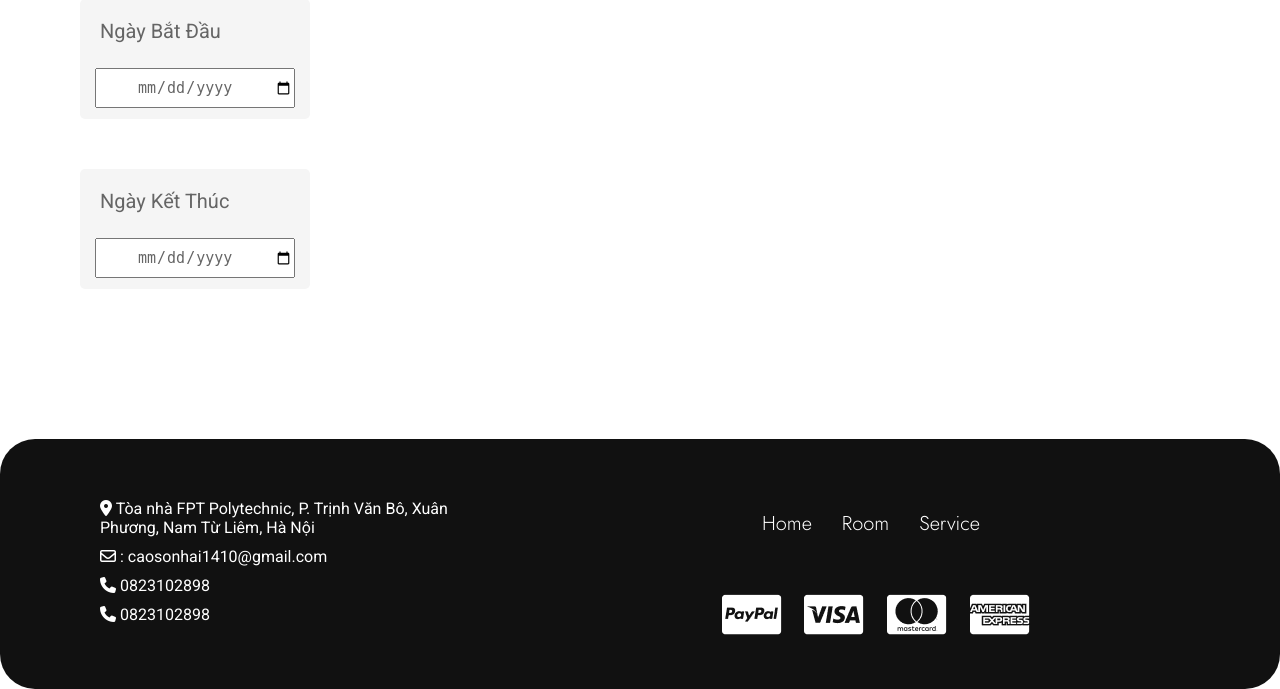
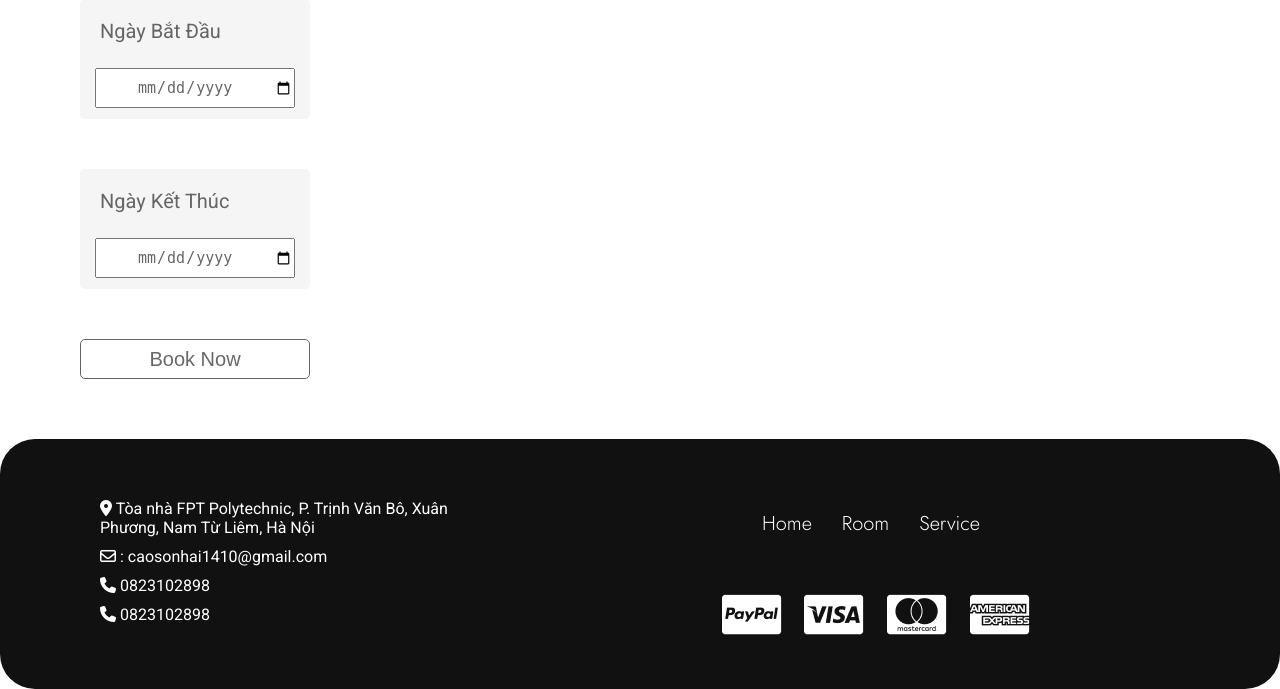
Before and after one commit to anynomous1115/Du_an_1_nhom_3, a PHP site: page /index.php?act=search in a window 1280 px wide. Shown: the part 736-1425 px from the top of the page. Run offline with PHP 8.4, Linux system fonts and the light colour scheme; data that the repository does not hold is empty.

Commit message:
haics1115

```diff
--- a/model/content/css/search.css
+++ b/model/content/css/search.css
@@ -82,19 +82,20 @@
 .checkIn .input,
 .checkOut .input {
     padding-left: 15px;
+
 }
 
 .saerch_btn .btn {
     margin-top: 50px;
+
 }
 
 .saerch_btn input {
-    width: 200px;
+    width: 230px;
     height: 40px;
     border-radius: 5px;
-    border-style: none;
-    padding-top: 10px;
-    color: #FFFFFF;
+
+    border: #656565 solid 1px;
 }
 
 /* room */
--- a/model/content/css/stylex.css
+++ b/model/content/css/stylex.css
@@ -33,6 +33,7 @@ html {
     top: 0px;
     left: 0;
     width: 100%;
+    z-index: 1;
 }
 
 .logo img {
@@ -190,7 +191,7 @@ html {
     border-radius: 20px;
 }
 #imgGroup{
-    z-index: 1;
+    z-index: -1;
     margin-top: -100px;
     width: 100%;
     transition: transform .5s, filter 1.5s ease-in-out;
```
